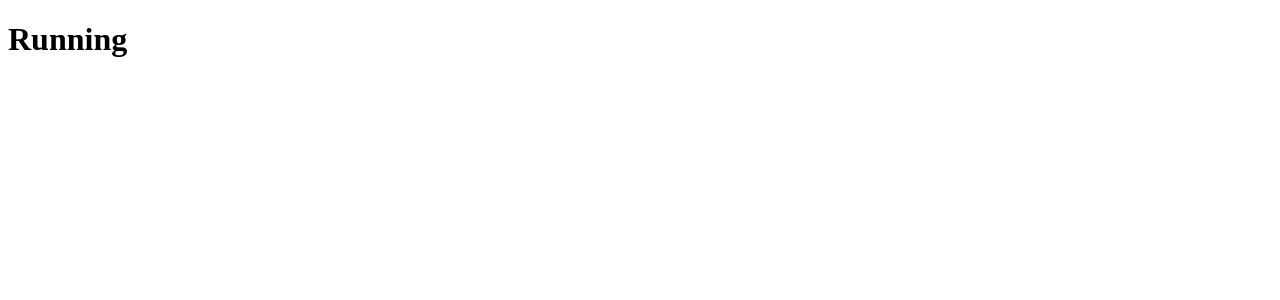
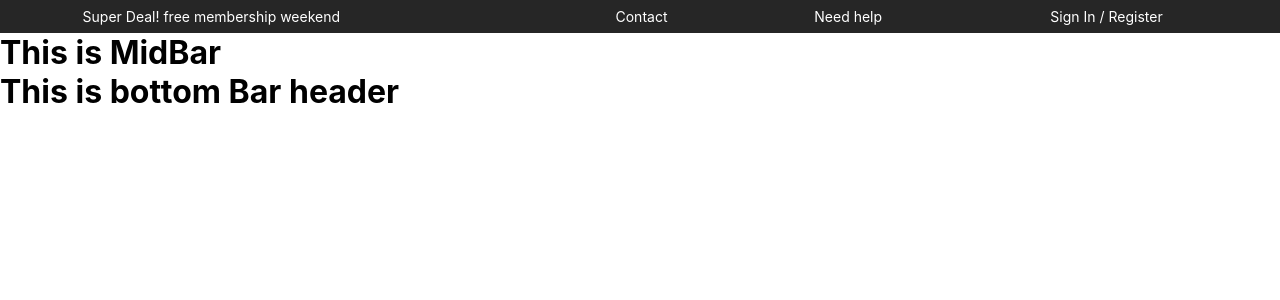
Before and after one commit to dev-hafiz/shopping_cart, a React (Vite) app: page / in a window 1280 px wide. Shown: the top 300 px of the page. Built offline with nearby package versions, Linux system fonts and the light colour scheme.

Commit message:
Setup folder structure and react router and desgin header file

```diff
--- a/src/App.jsx
+++ b/src/App.jsx
@@ -1,8 +1,11 @@
+import { RouterProvider } from "react-router-dom";
+import { router } from "./router/router";
+
 function App() {
   return (
-    <div>
-      <h1>Running</h1>
-    </div>
+    <>
+      <RouterProvider router={router} />
+    </>
   );
 }
 
--- a/src/Layout/Main.jsx
+++ b/src/Layout/Main.jsx
@@ -1,8 +1,12 @@
+import { Outlet } from "react-router-dom";
+import Header from "../shared/header/header";
+
 const Main = () => {
   return (
-    <div>
-      <h1>This is h1</h1>
-    </div>
+    <>
+      <Header />
+      <Outlet />
+    </>
   );
 };
 
--- /dev/null
+++ b/src/router/router.jsx
@@ -0,0 +1,10 @@
+import { createBrowserRouter } from "react-router-dom";
+import Main from "../Layout/Main";
+
+export const router = createBrowserRouter([
+  {
+    path: "/",
+    element: <Main />,
+    children: [],
+  },
+]);
--- /dev/null
+++ b/src/shared/header/header.jsx
@@ -0,0 +1,15 @@
+import MidBar from "../mid-bar/mid-bar";
+import NavBar from "../nav-bar/nav-bar";
+import TopBar from "../top_bar/top-bar";
+
+const Header = () => {
+  return (
+    <header>
+      <TopBar />
+      <MidBar />
+      <NavBar />
+    </header>
+  );
+};
+
+export default Header;
--- /dev/null
+++ b/src/shared/mid-bar/mid-bar.jsx
@@ -0,0 +1,9 @@
+const MidBar = () => {
+  return (
+    <div>
+      <h1>This is MidBar</h1>
+    </div>
+  );
+};
+
+export default MidBar;
--- /dev/null
+++ b/src/shared/nav-bar/nav-bar.jsx
@@ -0,0 +1,9 @@
+const NavBar = () => {
+  return (
+    <div>
+      <h1>This is bottom Bar header</h1>
+    </div>
+  );
+};
+
+export default NavBar;
--- /dev/null
+++ b/src/shared/top_bar/top-bar.css
@@ -0,0 +1,33 @@
+*{
+  margin: 0;
+  padding: 0;
+  box-sizing: border-box;
+}
+
+body{
+  font-family: 'Inter';
+}
+
+/* Minibar styles */
+.minibar{
+  background: #262626;
+  color: #fff;
+  padding: 8px 20px;
+  display: grid;
+  grid-template-columns: 5fr 2fr 2fr 3fr;
+  justify-items: stretch;
+  align-items: stretch;
+  font-size: 14px;
+}
+
+.child{
+  display: flex;
+  align-items: center;
+  justify-content: center;
+}
+.deal{
+  margin-left: -134px;
+}
+.text{
+  margin-left: 3px;
+}
--- /dev/null
+++ b/src/shared/top_bar/top-bar.jsx
@@ -0,0 +1,24 @@
+import "./top-bar.css";
+const TopBar = () => {
+  return (
+    <div className="minibar">
+      <div className="child">
+        <p className="deal">Super Deal! free membership weekend</p>
+      </div>
+      <div className="child">
+        {/* <i className="bi bi-geo-alt"></i> */}
+        <p className="text">Contact</p>
+      </div>
+      <div className="child">
+        {/* <i className="bi bi-question-lg"></i> */}
+        <p className="text">Need help</p>
+      </div>
+      <div className="child">
+        {/* <i className="bi bi-person"></i> */}
+        <p className="text">Sign In / Register</p>
+      </div>
+    </div>
+  );
+};
+
+export default TopBar;
```
